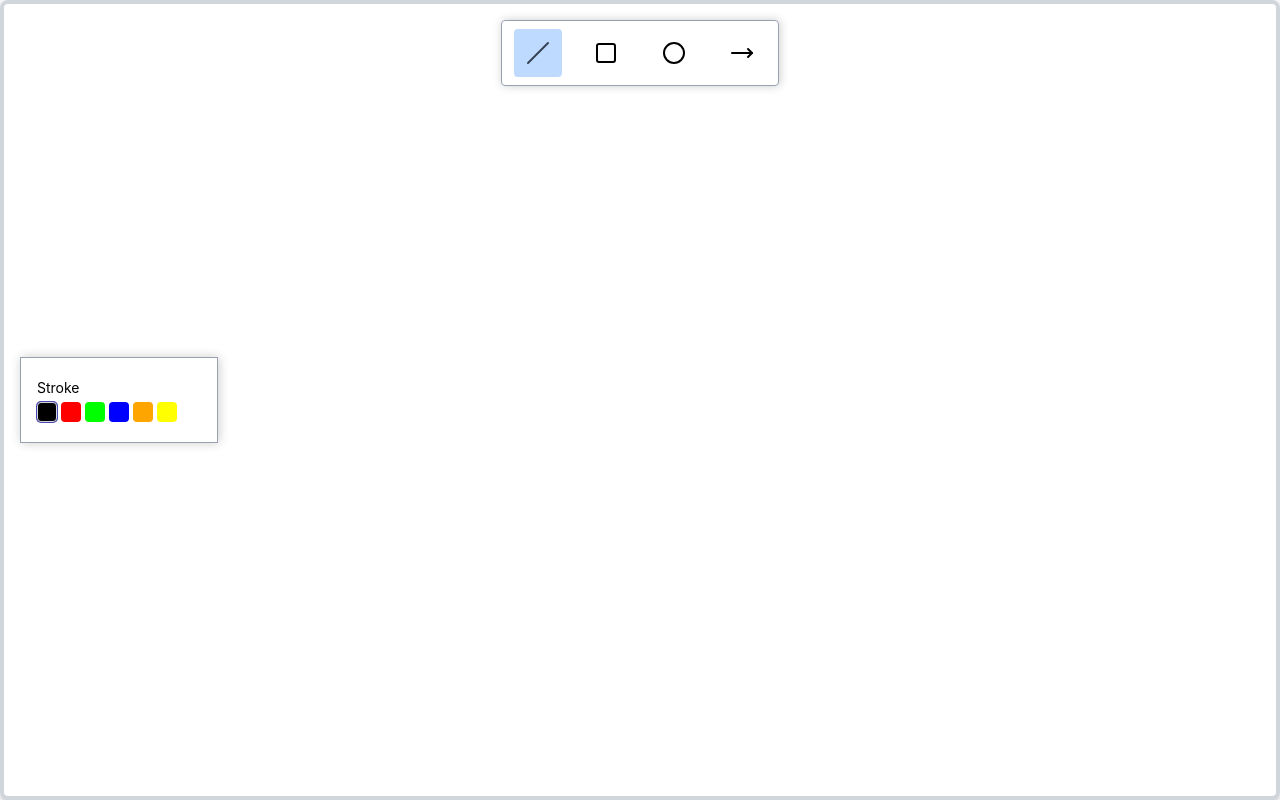
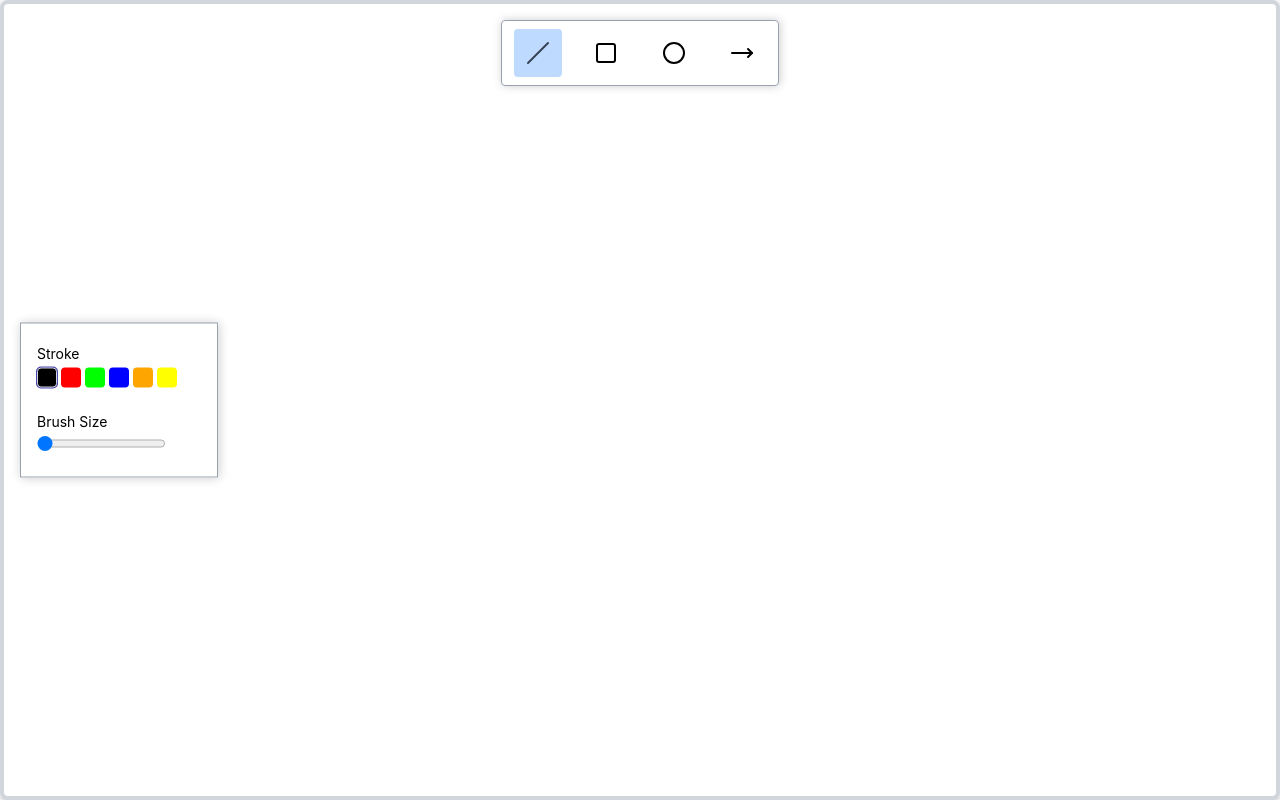
Before and after one commit to Pranto210102/WhiteBoard, a React (Vite) app: page / in a window 1280 px wide. Built offline with nearby package versions, Linux system fonts and the light colour scheme.

Commit message:
add brush size

```diff
--- a/src/components/Toolbox/index.jsx
+++ b/src/components/Toolbox/index.jsx
@@ -1,15 +1,17 @@
 import React, { useContext } from 'react'
 import classes from './index.module.css';
-import { COLORS, STROKE_TOOL_TYPES, FILL_TOOL_TYPES } from '../../constants';
+import { COLORS, STROKE_TOOL_TYPES, FILL_TOOL_TYPES, STROKE_TOOL_SIZE } from '../../constants';
 import cx from 'classnames'
 import toolboxContext from '../store/toolbox-context';
 import boardContext from '../store/board-context';
 
 function Toolbox() {
     const { activeTool } = useContext(boardContext);
-    const {toolboxState, changeStroke, changeFillColor} = useContext(toolboxContext);
+    const {toolboxState, changeStroke, changeFillColor, changeSize} = useContext(toolboxContext);
+
     const strokeColor = toolboxState[activeTool]?.stroke;
     const fillColor = toolboxState[activeTool]?.fill;
+    const size = toolboxState[activeTool]?.size;
 
   return (
     <>
@@ -52,6 +54,20 @@ function Toolbox() {
                 </div>
             </div>}
 
+            {STROKE_TOOL_SIZE.includes(activeTool) && <div className={classes.selectOptionContainer}>
+                <div className={classes.toolBoxLabel}>Brush Size</div>
+
+                   <input
+                    type="range"
+                    min={1}
+                    max={10}
+                    step={1}
+                    value={toolboxState[activeTool]?.size}
+                    onChange={(event) => changeSize(activeTool, Number(event.target.value))}
+                   />
+
+            </div>}
+
         </div>
     </>
   )
--- a/src/components/store/BoardProvider.jsx
+++ b/src/components/store/BoardProvider.jsx
@@ -15,14 +15,14 @@ const boardReducer = (state, action) => {
              };
         }
         case BOARD_ACTIONS.DRAW_DONE: {
-            const { clientX, clientY, stroke, fill } = action.payload;
+            const { clientX, clientY, stroke, fill, size } = action.payload;
             const newElement = createRoughElement(
                 state.elements.length,
                 clientX,
                 clientY,
                 clientX,
                 clientY,
-                { type: state.activeTool, stroke, fill }
+                { type: state.activeTool, stroke, fill, size }
             );
 
             const previousElement = state.elements;
@@ -36,14 +36,16 @@ const boardReducer = (state, action) => {
         }
 
             case BOARD_ACTIONS.DRAW_MOVE: {
-                const { clientX, clientY, stroke: payloadStroke, fill: payloadFill } = action.payload;
+                    const { clientX, clientY, stroke: payloadStroke, fill: payloadFill, size: payloadSize } = action.payload;
                     const newElements = [...state.elements];
 
                     const index = state.elements.length - 1;
-                    const {x1, y1, stroke: prevStroke, fill: prevFill} = newElements[index] || {};
+                        const {x1, y1, stroke: prevStroke, fill: prevFill, size: prevSize} = newElements[index] || {};
 
                     const stroke = payloadStroke ?? prevStroke;
                     const fill = payloadFill ?? prevFill;
+                        const size = payloadSize ?? prevSize;
+
 
                 const newElement = createRoughElement(
                     index,
@@ -51,7 +53,7 @@ const boardReducer = (state, action) => {
                     y1,
                     clientX,
                     clientY,
-                    { type: state.activeTool, stroke, fill }
+                    { type: state.activeTool, stroke, fill, size }
                 );
 
                 newElements[index] = newElement;
@@ -98,6 +100,7 @@ function BoardProvider({ children }) {
                     clientY,
                     stroke: toolboxState[boardState.activeTool]?.stroke,
                     fill: toolboxState[boardState.activeTool]?.fill,
+                    size: toolboxState[boardState.activeTool]?.size,
                 },
             });
     }
@@ -110,6 +113,7 @@ function BoardProvider({ children }) {
                 clientY,
                 stroke: toolboxState[boardState.activeTool]?.stroke,
                 fill: toolboxState[boardState.activeTool]?.fill,
+                size: toolboxState[boardState.activeTool]?.size,
             },
         });
     }
--- a/src/components/store/ToolboxProvider.jsx
+++ b/src/components/store/ToolboxProvider.jsx
@@ -14,6 +14,12 @@ function toolboxReducer(state, action) {
         case TOOLBOX_ACTIONS.CHANGE_FILL: {
             const newState = { ...state };
             newState[action.payload.tool].fill = action.payload.fillColor;
+            return newState;
+        }
+
+        case TOOLBOX_ACTIONS.CHANGE_SIZE: {
+            const newState = { ...state };
+            newState[action.payload.tool].size = action.payload.size;
             return newState;
         }
 
@@ -72,10 +78,21 @@ function ToolboxProvider({ children }) {
         });
     };
 
+     const changeSizeHandler = (tool, size) => {
+        dispatchToolboxAction({
+            type: TOOLBOX_ACTIONS.CHANGE_SIZE,
+            payload: {
+                tool,
+                size,
+            },
+        });
+    };
+
     return  <ToolboxContext.Provider value={{
         toolboxState,
          changeStroke: changeStrokeHandler,
-         changeFillColor: changeFillColorHandler
+         changeFillColor: changeFillColorHandler,
+         changeSize: changeSizeHandler,
      }}> {children} </ToolboxContext.Provider>
 }
 
--- a/src/components/store/toolbox-context.jsx
+++ b/src/components/store/toolbox-context.jsx
@@ -4,6 +4,7 @@ const toolboxContext = createContext({
     toolboxState:{},
     changeStroke: () => {},
     changeFillColor: () => {},
+    changeSize: () => {},
 });
 
 export default toolboxContext;
--- a/src/components/utlis/elements.jsx
+++ b/src/components/utlis/elements.jsx
@@ -4,7 +4,7 @@ import { arrowHeadCoordinates } from "./math";
 
 const gen = rough.generator();
 
-export const createRoughElement = (id, x1, y1, x2, y2, {type, stroke, fill}) => {
+export const createRoughElement = (id, x1, y1, x2, y2, {type, stroke, fill, size}) => {
     const element = {
         id,
         x1,
@@ -14,16 +14,21 @@ export const createRoughElement = (id, x1, y1, x2, y2, {type, stroke, fill}) =>
         type,
         stroke,
         fill,
+        size,
     }
     let options = {
         seed: id + 1,
         fillStyle: 'solid',
+
     };
     if(stroke) {
         options.stroke = stroke;
     }
     if(fill) {
         options.fill = fill;
+    }
+    if(size) {
+        options.strokeWidth = size;
     }
 
     switch(type) {
--- a/src/constants.jsx
+++ b/src/constants.jsx
@@ -32,6 +32,7 @@ export const COLORS = {
 export const TOOLBOX_ACTIONS = {
     CHANGE_STROKE: 'CHANGE_STROKE',
     CHANGE_FILL: 'CHANGE_FILL',
+    CHANGE_SIZE: 'CHANGE_SIZE',
 }
 
 export const FILL_TOOL_TYPES = [TOOL_ITEMS.Box, TOOL_ITEMS.Circle];
@@ -42,6 +43,13 @@ export const STROKE_TOOL_TYPES = [
     TOOL_ITEMS.Circle,
 ];
 
+export const STROKE_TOOL_SIZE = [
+    TOOL_ITEMS.Line,
+    TOOL_ITEMS.ARROW,
+    TOOL_ITEMS.Box,
+    TOOL_ITEMS.Circle,
+];
+
 export const ARROW_HEAD_LENGTH = 20;
 
 export default TOOL_ITEMS;
```
